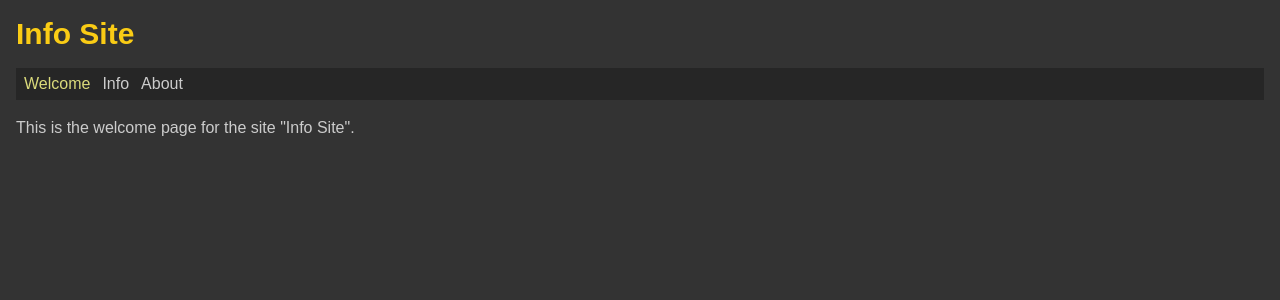
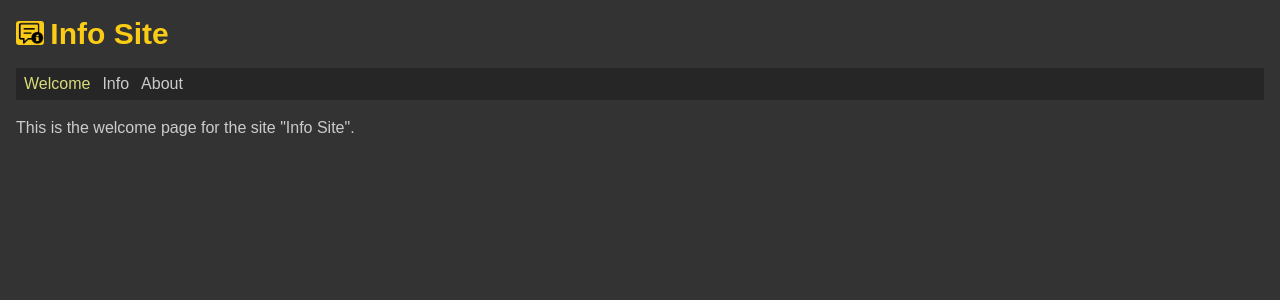
Before and after one commit to edwardtanguay/et001-nextjs-usecontext, a Next.js app: page / in a window 1280 px wide. Shown: the top 300 px of the page. Built offline with nearby package versions, Linux system fonts and the light colour scheme.

Commit message:
added image

```diff
--- a/components/Header.tsx
+++ b/components/Header.tsx
@@ -8,15 +8,16 @@ function Header() {
 
 	return (
 		<>
-			<h1 className="text-yellow-400 text-3xl font-bold mb-4">
-				Info Site
-			</h1>
+			<div className="headerArea">
+				<img src="images/info-icon.png" />
+				<h1 className="text-yellow-400 text-3xl font-bold mb-4">
+					Info Site
+				</h1>
+			</div>
 			<nav className="bg-neutral-800 py-1 px-2 mb-4">
 				<Link
 					href="/"
-					className={`mr-3 ${
-						activeSegment === null ? 'active' : ''
-					}`}
+					className={`mr-3 ${activeSegment === null ? 'active' : ''}`}
 				>
 					Welcome
 				</Link>
--- a/styles/site.scss
+++ b/styles/site.scss
@@ -7,4 +7,15 @@ body {
 	.active {
 		color: rgb(218, 218, 123);
 	}
+
+	.headerArea {
+		display: flex;
+		gap: .4rem;
+
+		img {
+			height: 1.5rem;
+			border-radius: .2rem;
+			margin-top: .3rem;
+		}
+	}
 }
```
Also changed, not shown: public/images/info-icon.png (added).
